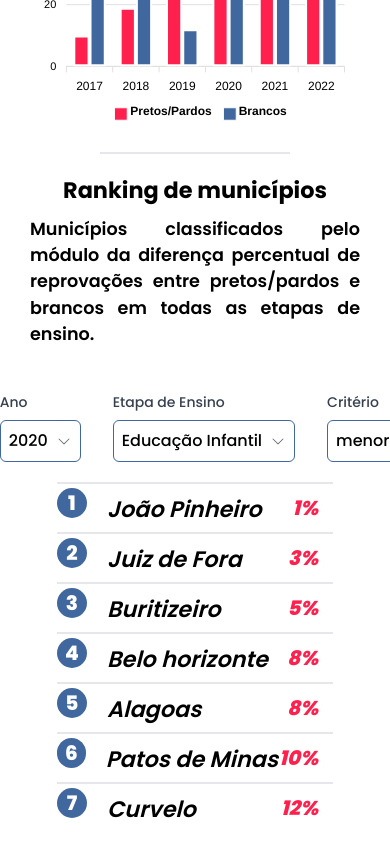
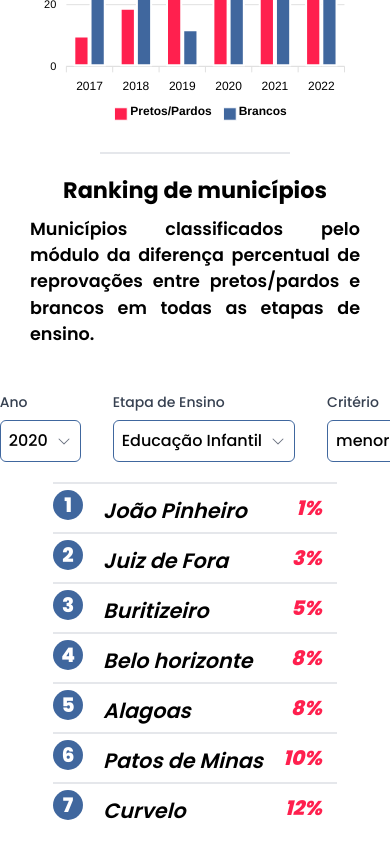
Before and after one commit to unb-mds/2024-1-EducaMinas-frontend, a Next.js app: page /search in a window 390 px wide. Shown: the part 1761-2605 px from the top of the page. Built offline with nearby package versions, Linux system fonts and the light colour scheme.

Commit message:
fix(#78):fix responsive bug in ranking

```diff
--- a/src/components/Ranking.tsx
+++ b/src/components/Ranking.tsx
@@ -18,11 +18,11 @@ export default function Ranking({ data, order }: Props) {
             <div className=" flex rounded-full bg-primary-blue md:w-[40px] md:h-[40px] w-[30px] h-[30px] justify-center items-center text-primary-white text-[20px] font-extrabold ">
               {index + 1}
             </div>
-            <div className="font-semibold md:text-[1.6em] pt-[5px] italic text-[1.4em] whitespace-nowrap">
+            <div className="font-semibold md:text-[1.6em] pt-[5px] italic text-[1.3em] whitespace-nowrap">
               {item.name}
             </div>
           </div>
-          <div className="mr-[15px] text-secondary-red font-extrabold text-[20px] dm:text-[27px] italic">
+          <div className="mr-[15px] text-secondary-red font-extrabold text-[20px] dm:text-[27px] italic ml-5">
             {item.value}%
           </div>
         </div>
```
